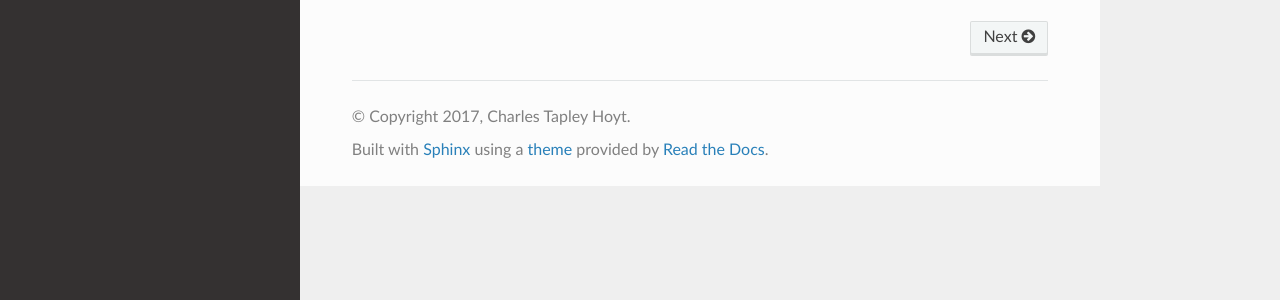
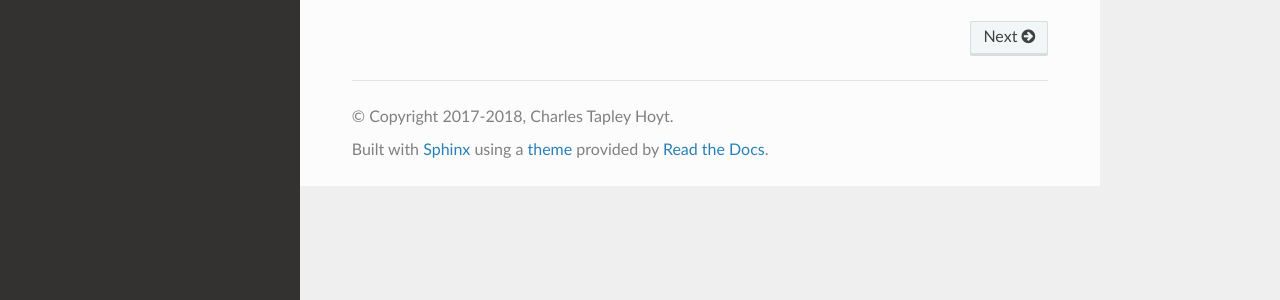
Before and after one commit to bio2bel/ec, a Sphinx documentation site: the page built from docs/source/index.rst, in a window 1280 px wide. Shown: the part 588-888 px from the top of the page. Built offline with Sphinx 7.4.7 and the Read the Docs theme 2.0.0, drawn with Linux system fonts in a browser that asks for light colours.

Commit message:
Update license

```diff
--- a/docs/source/conf.py
+++ b/docs/source/conf.py
@@ -17,7 +17,7 @@ templates_path = ['_templates']
 source_suffix = '.rst'
 master_doc = 'index'
 project = 'Bio2BEL ExPASy'
-copyright = '2017, Charles Tapley Hoyt'
+copyright = '2017-2018, Charles Tapley Hoyt'
 author = 'Charles Tapley Hoyt'
 
 release = '0.1.1-dev'
```
